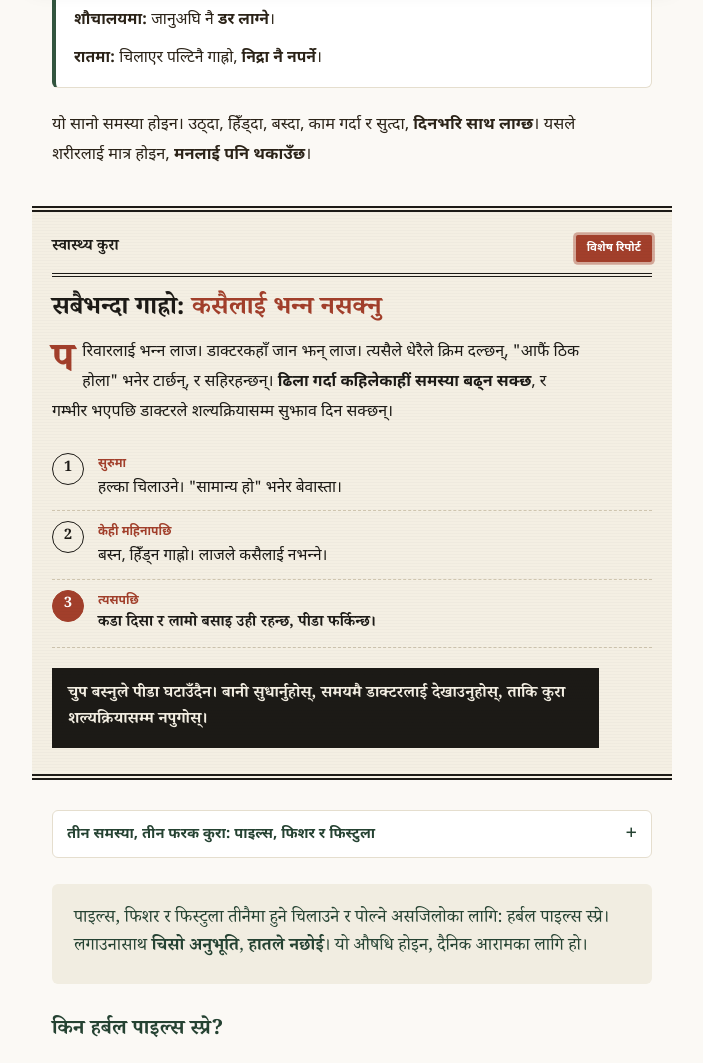
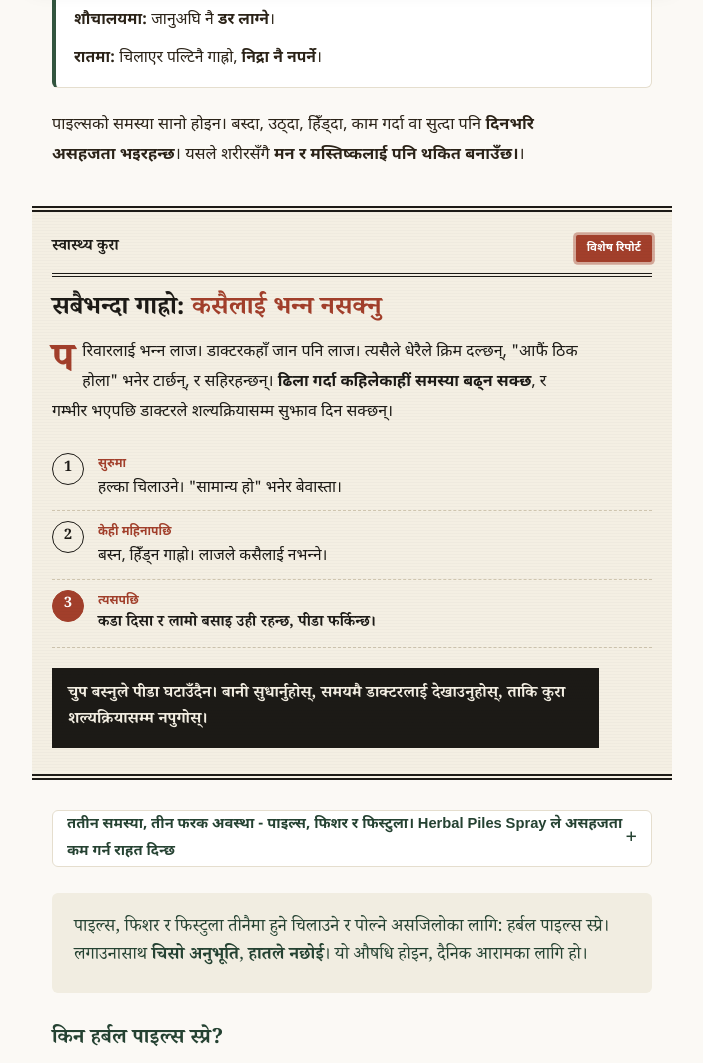
Before and after one commit to kazaydv/HPS-oct-11, a plain HTML site: page index.html in a window 1280 px wide. Shown: the part 883-1946 px from the top of the page, without its empty margins (288-991 px from the left). Drawn offline with Linux system fonts and the light colour scheme.

Commit message:
Update index.html

```diff
--- a/index.html
+++ b/index.html
@@ -357,12 +357,12 @@ button.cta[disabled]{opacity:.7;cursor:wait;animation:none;}
       <p><b>शौचालयमा:</b> जानुअघि नै <span class="hl">डर लाग्ने</span>।</p>
       <p><b>रातमा:</b> चिलाएर पल्टिनै गाह्रो, <span class="hl">निद्रा नै नपर्ने</span>।</p>
     </div>
-    <p>यो सानो समस्या होइन। उठ्दा, हिँड्दा, बस्दा, काम गर्दा र सुत्दा, <span class="hl">दिनभरि साथ लाग्छ</span>। यसले शरीरलाई मात्र होइन, <span class="hl">मनलाई पनि थकाउँछ</span>।</p>
+    <p>पाइल्सको समस्या सानो होइन। बस्दा, उठ्दा, हिँड्दा, काम गर्दा वा सुत्दा पनि <span class="hl">दिनभरि असहजता भइरहन्छ</span>। यसले शरीरसँगै <span class="hl">मन र मस्तिष्कलाई पनि थकित बनाउँछ।</span>।</p>
 <section class="news" id="report">
       <div class="n-mast"><span>स्वास्थ्य कुरा</span><span class="n-kicker">विशेष रिपोर्ट</span></div>
       <div class="n-rule"></div>
       <h2 class="n-head">सबैभन्दा गाह्रो: <em>कसैलाई भन्न नसक्नु</em></h2>
-      <p class="n-body n-drop">परिवारलाई भन्न लाज। डाक्टरकहाँ जान झन् लाज। त्यसैले धेरैले क्रिम दल्छन्, "आफैं ठिक होला" भनेर टार्छन्, र सहिरहन्छन्। <span class="hl">ढिला गर्दा कहिलेकाहीं समस्या बढ्न सक्छ</span>, र गम्भीर भएपछि डाक्टरले शल्यक्रियासम्म सुझाव दिन सक्छन्।</p>
+      <p class="n-body n-drop">परिवारलाई भन्न लाज। डाक्टरकहाँ जान पनि लाज। त्यसैले धेरैले क्रिम दल्छन्, "आफैं ठिक होला" भनेर टार्छन्, र सहिरहन्छन्। <span class="hl">ढिला गर्दा कहिलेकाहीं समस्या बढ्न सक्छ</span>, र गम्भीर भएपछि डाक्टरले शल्यक्रियासम्म सुझाव दिन सक्छन्।</p>
       <ol class="n-steps">
         <li><span class="when">सुरुमा</span><span class="what">हल्का चिलाउने। "सामान्य हो" भनेर बेवास्ता।</span></li>
         <li><span class="when">केही महिनापछि</span><span class="what">बस्न, हिँड्न गाह्रो। लाजले कसैलाई नभन्ने।</span></li>
@@ -371,7 +371,7 @@ button.cta[disabled]{opacity:.7;cursor:wait;animation:none;}
       <p class="n-end">चुप बस्नुले पीडा घटाउँदैन। बानी सुधार्नुहोस्, समयमै डाक्टरलाई देखाउनुहोस्, ताकि कुरा शल्यक्रियासम्म नपुगोस्।</p>
     </section>
 
-    <details class="more-tbl"><summary>तीन समस्या, तीन फरक कुरा: पाइल्स, फिशर र फिस्टुला</summary><div style="padding:0 14px 14px">
+    <details class="more-tbl"><summary>ततीन समस्या, तीन फरक अवस्था - पाइल्स, फिशर र फिस्टुला। Herbal Piles Spray ले असहजता कम गर्न राहत दिन्छ</summary><div style="padding:0 14px 14px">
 <div class="ctabs" role="tablist">
       <button class="ctab" role="tab" aria-selected="true" data-pane="c-piles">पाइल्स</button>
       <button class="ctab t-fissure" role="tab" aria-selected="false" data-pane="c-fissure">फिशर</button>
```
